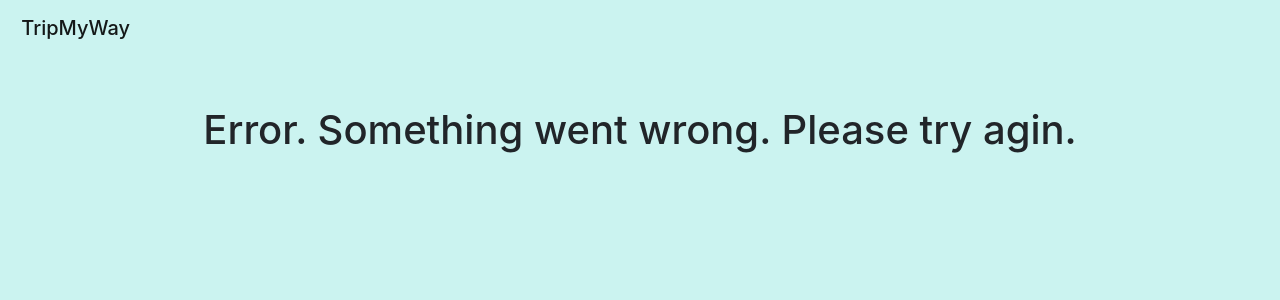
After one commit to nivey25/hackthenorth3.0, a Flask app: template templates/error.html in a window 1280 px wide. The commit adds this page. Shown: the top 300 px of the page. Run offline with Flask 2, Linux system fonts and the light colour scheme; the template is opened without the code that fills it, so the values that code supplies are empty.

Commit message:
added error page

```diff
--- a/static/styles.css
+++ b/static/styles.css
@@ -33,7 +33,7 @@ body{
 }
 
 .navbar.navbar-light.bg-light{
-    background-color: #CBF3F0;
+    background-color: #CBF3F0!important;
 }
 .card{
     background-color: #beb6a7;
--- /dev/null
+++ b/templates/error.html
@@ -0,0 +1,27 @@
+<!DOCTYPE html>
+<html lang="en">
+<head>
+    <meta charset="UTF-8">
+    <meta http-equiv="X-UA-Compatible" content="IE=edge">
+    <meta name="viewport" content="width=device-width, initial-scale=1.0">
+    <link rel="stylesheet" href="https://cdn.jsdelivr.net/npm/bootstrap@4.1.3/dist/css/bootstrap.min.css" integrity="sha384-MCw98/SFnGE8fJT3GXwEOngsV7Zt27NXFoaoApmYm81iuXoPkFOJwJ8ERdknLPMO" crossorigin="anonymous">
+    <link rel="apple-touch-icon" sizes="180x180" href="/apple-touch-icon.png">
+    <link rel="icon" type="image/png" sizes="32x32" href="/favicon-32x32.png">
+    <link rel="icon" type="image/png" sizes="16x16" href="/favicon-16x16.png">
+    <link rel="manifest" href="/site.webmanifest">
+    <link rel="stylesheet" href="../static/styles.css">
+    <title>Tripmyway</title>
+</head>
+
+
+<body>
+    <nav class="navbar navbar-light bg-light">
+        <a class="navbar-brand mb-0 h1" href="#">
+            <img src="/static/favicon.ico" alt="">
+            TripMyWay</a>
+    </nav>
+
+    <h1 style = text-align:center> Error. Something went wrong. Please try agin. </h1>
+
+</body>
+</html>
```
